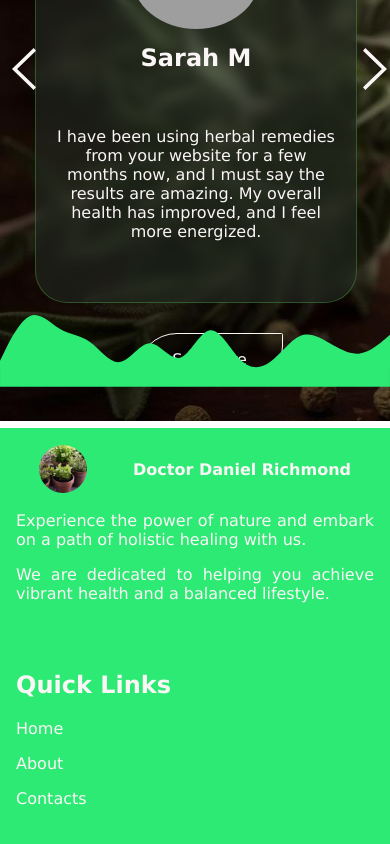
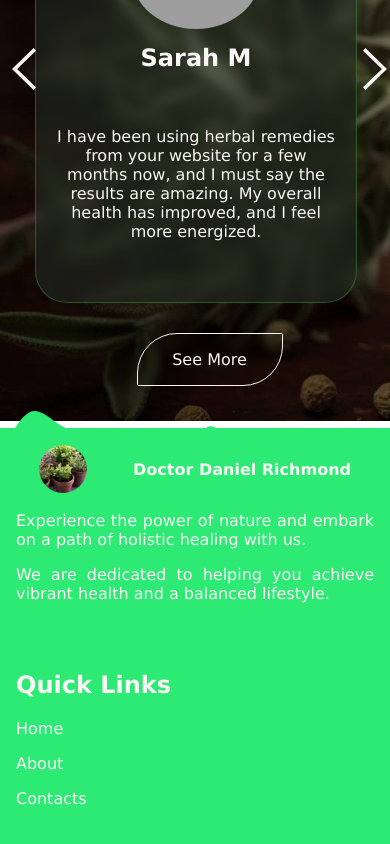
Before and after one commit to Ip-Tec/DoctorDanielRichmond, a Nuxt app: page / in a window 390 px wide. Shown: the part 4627-5471 px from the top of the page. Built offline with nearby package versions, Linux system fonts and the light colour scheme; grey boxes are pictures that could not be loaded.

Commit message:
Update Footer.vue
I change it to 2rem now

```diff
--- a/components/app/Footer.vue
+++ b/components/app/Footer.vue
@@ -173,7 +173,7 @@ div.right {
 }
 @media screen and (max-width: 767px) {
   svg {
-    top: -8rem;
+    top: -2rem;
   }
 
   div.footlist {
```
